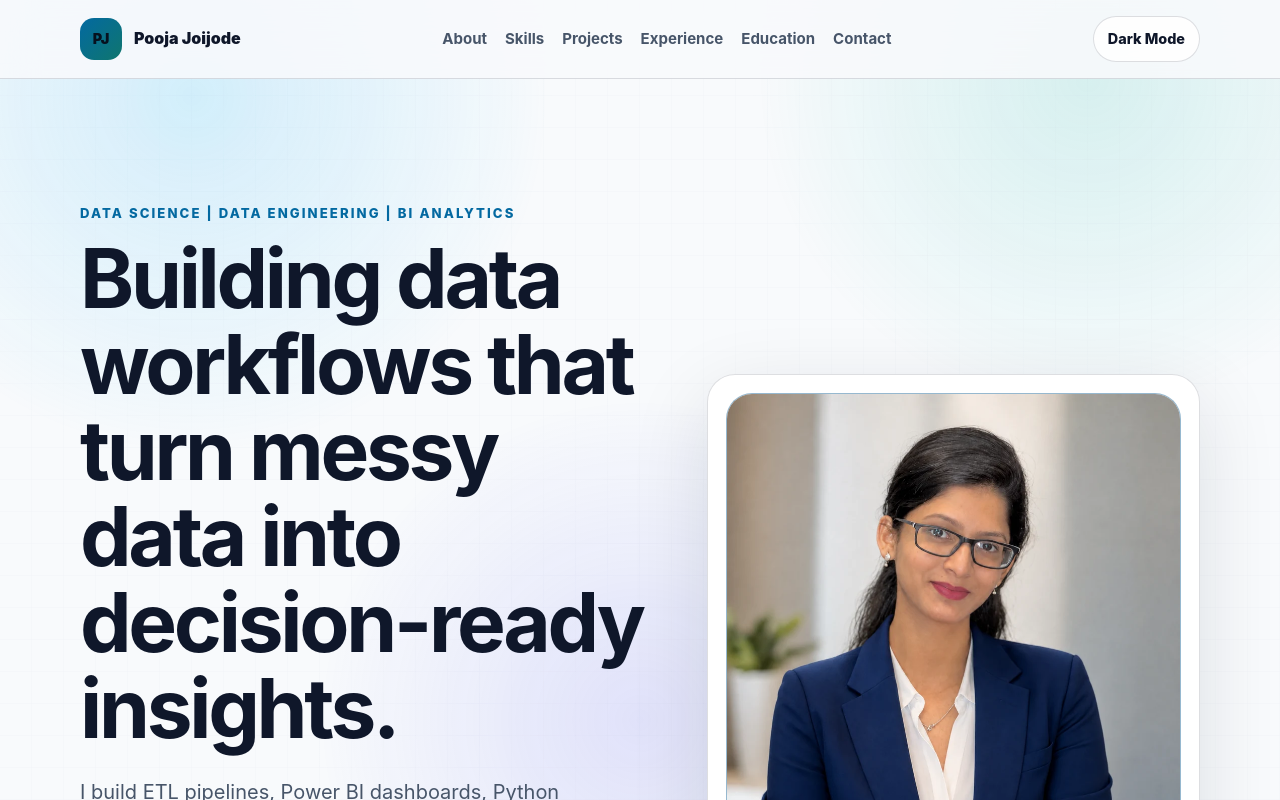
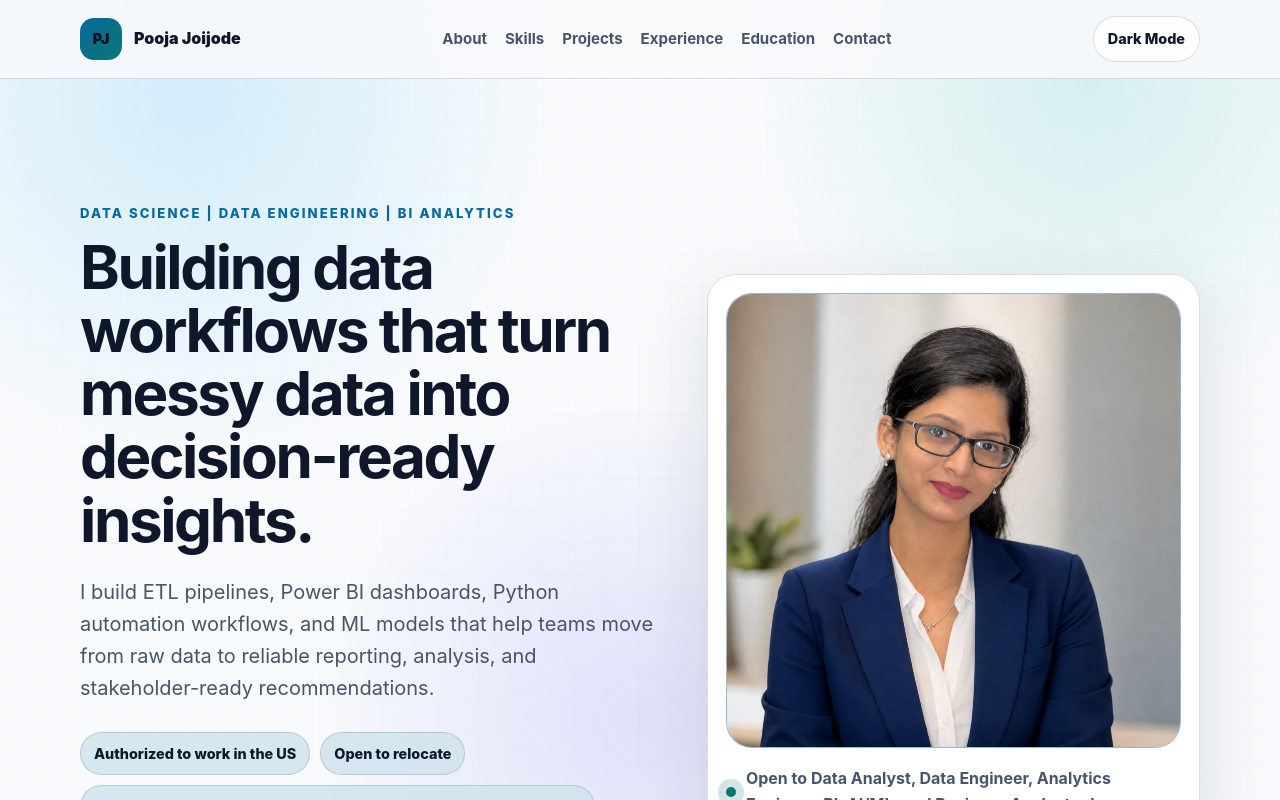
Before and after one commit to PoojaJoijode/poojajoijode.github.io, a React (Vite) app: page / in a window 1280 px wide. Shown: the top 800 px of the page. Built offline with nearby package versions, Linux system fonts and the light colour scheme.

Commit message:
Adjust hero h1 styles for max-width and font size
Updated hero section styles for better responsiveness.

```diff
--- a/src/styles/hero.css
+++ b/src/styles/hero.css
@@ -6,8 +6,9 @@
 }
 
 .hero h1 {
-  max-width: 880px;
-  font-size: clamp(3rem, 6.4vw, 6.2rem);
+  max-width: 760px;
+  font-size: clamp(2.55rem, 4.7vw, 4.85rem);
+  line-height: 1.05;
 }
 
 .hero-copy {
```
